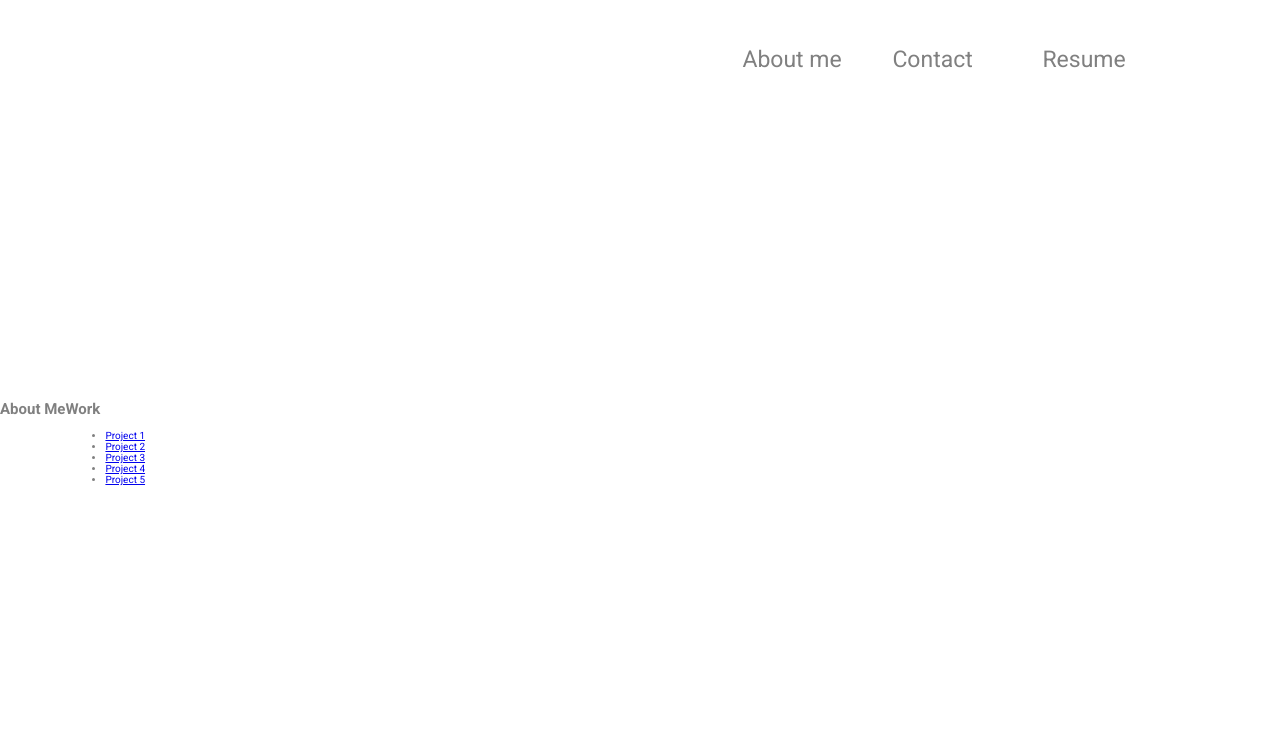
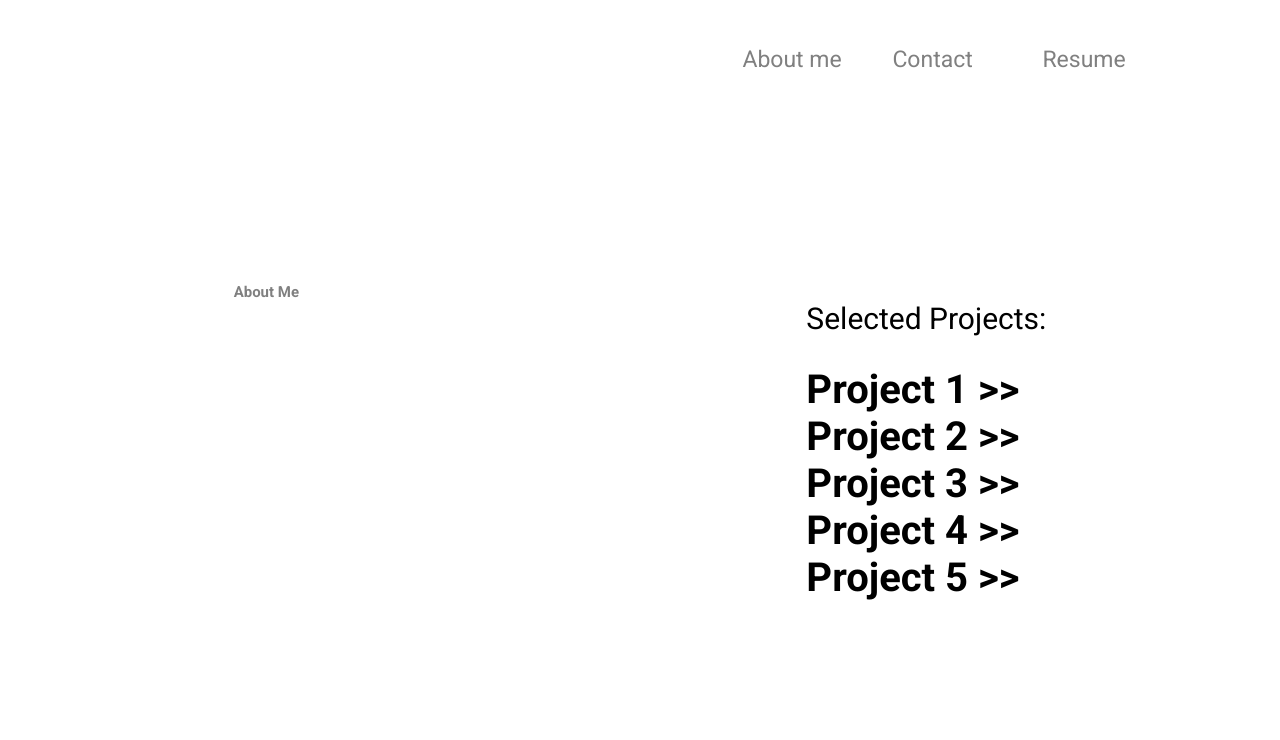
Before and after one commit to elismountain/cv-2023, a plain HTML site: page index.html in a window 1280 px wide. Shown: the top 740 px of the page. Drawn offline with Linux system fonts and the light colour scheme.

Commit message:
added projects and animation

```diff
--- a/assets/css/style.css
+++ b/assets/css/style.css
@@ -108,7 +108,61 @@ html {
 
 .page__main--wrapper {
   display: flex;
+  flex-direction: row;
+  justify-content: space-around;
+
 }
+
+.page__section {
+  display: flex;
+}
+
+.projects__title {
+  color: black;
+  font-size: 3rem;
+}
+
+.projects__list {
+  font-size: 4rem;
+  text-decoration: none;
+}
+
+.projects__list--wrapper {
+  text-decoration: none;
+  list-style-type: none;
+}
+
+.portfolio__section {
+  display: flex;
+}
+
+.projects__list--animated {
+  font-size: 4rem;
+  font-weight: bold;
+  color: black;
+  text-decoration: none;
+}
+
+.projects__list--animated:hover {
+  animation: moveInLeft;
+  animation-duration: 1.5s;
+  animation-timing-function: ease-out;
+  color: blue;
+
+}
+
+.projects__list--link {
+  text-decoration: none;
+  color: black;
+}
+
+.projects__list--link:hover {
+  color: blue;
+}
+
+
+
+
 
 
 
@@ -176,3 +230,22 @@ html {
 .iconify:active {
   opacity: 0.5;
 }
+
+/* effects */
+
+@keyframes moveInLeft {
+  0% {
+      opacity: 0;
+      transform: translateX(-2rem);
+  }
+
+  50% {
+      transform: translateX(8rem);
+  }
+
+  100% {
+      opacity: 1;
+      transform: translateX(0);
+  }
+
+}
--- a/index.html
+++ b/index.html
@@ -44,24 +44,28 @@
     </section>
 
     <!-- portfolio container -->
-    <section class="page__section" id="work">
-      <h2>Work</h2>
-      <div class="pade__section--list projects">
-        <ul>
+    <section class="portfolio__section" id="work">
+
+
+      <div class="projects__section--list projects">
+        <ul class="projects__list--wrapper">
           <li class="projects__list">
-            <a href="#"> Project 1 </a>
+            <p class="projects__title">Selected Projects:</p>
           </li>
-          <li class="projects__list">
-            <a href="#">Project 2 </a>
+          <li class="projects__list projects__list--animated">
+            <a class="projects__list--link" href="#"> Project 1 >> </a>
           </li>
-          <li class="projects__list">
-            <a href="#">Project 3 </a>
+          <li class="projects__list projects__list--animated">
+            <a class="projects__list--link" href="#">Project 2 >> </a>
           </li>
-          <li class="projects__list">
-            <a href="#">Project 4 </a>
+          <li class="projects__list projects__list--animated">
+            <a class="projects__list--link" href="#">Project 3 >></a>
           </li>
-          <li class="projects__list">
-            <a href="#">Project 5 </a>
+          <li class="projects__list projects__list--animated">
+            <a class="projects__list--link" href="#">Project 4 >> </a>
+          </li>
+          <li class="projects__list projects__list--animated">
+            <a  class="projects__list--link" href="#">Project 5 >> </a>
           </li>
         </ul>
       </div>
```
